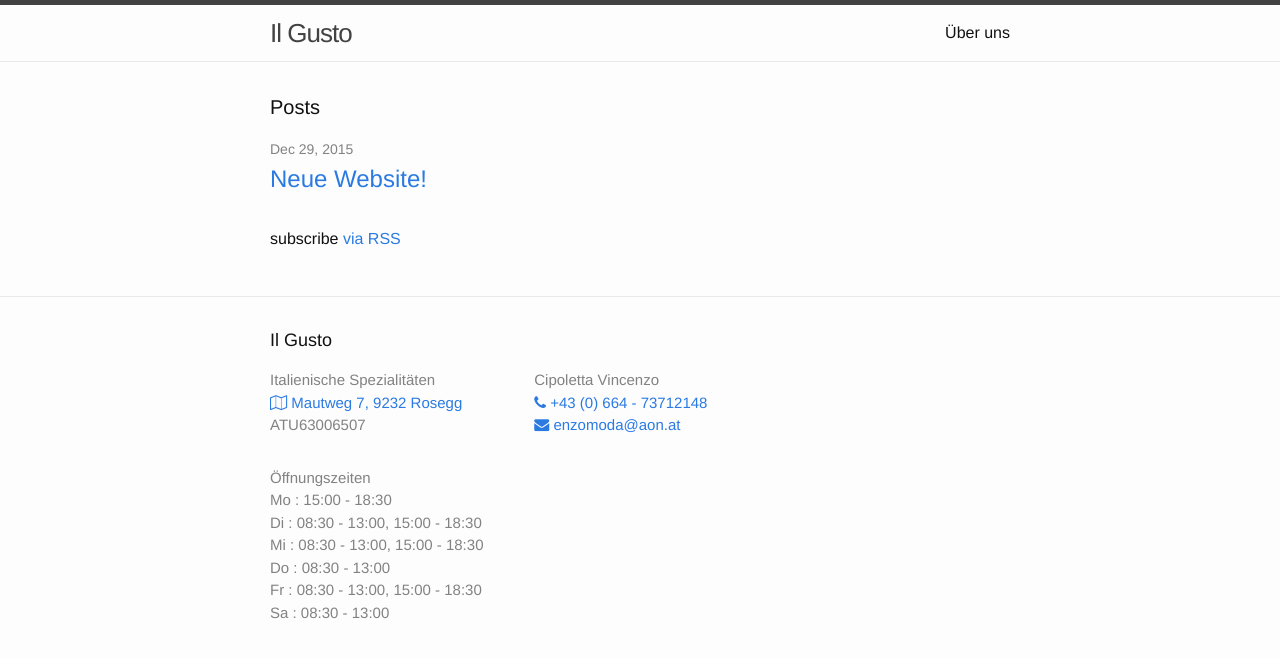
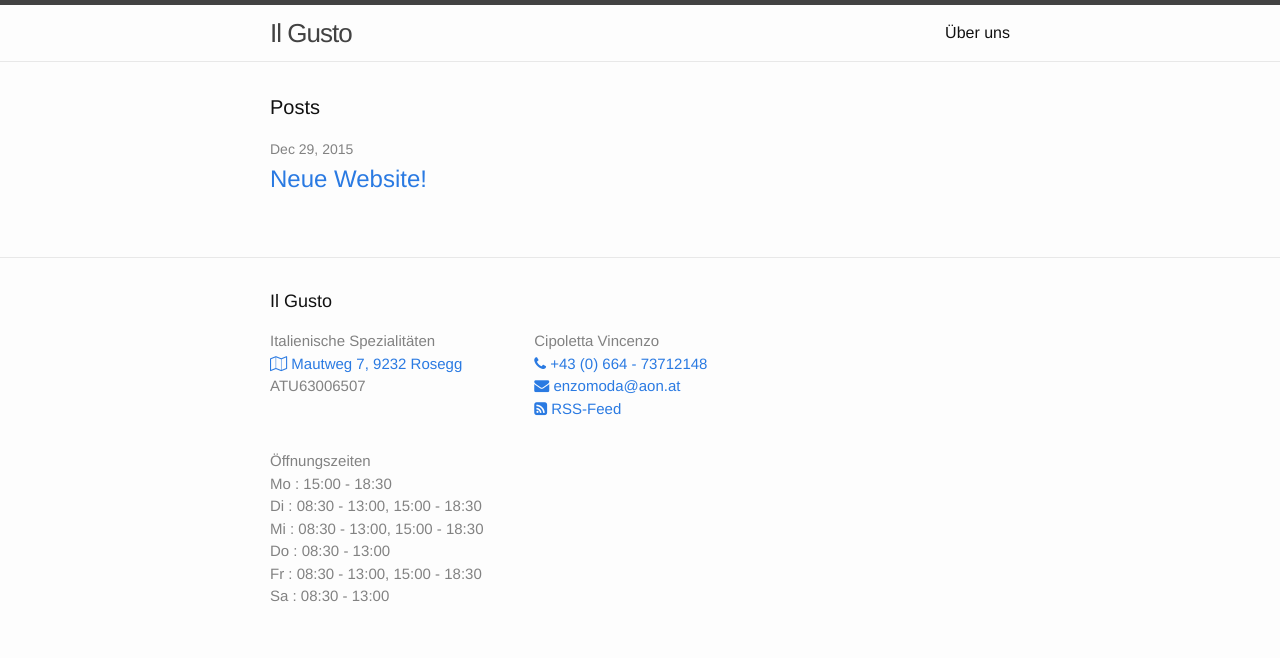
Before and after one commit to annakoe/il-gusto, a Jekyll site: the page built from index.html, in a window 1280 px wide. Shown: the top 658 px of the page. Built offline with Jekyll 4.4.1, drawn with Linux system fonts in a browser that asks for light colours; nearby versions of some CDN libraries.

Commit message:
moved rss icon to footer, removed rss-link in index page

```diff
--- a/_includes/footer.html
+++ b/_includes/footer.html
@@ -31,6 +31,11 @@
           <li>
             <a href="mailto:{{ site.email }}"><i class="fa fa-envelope"></i> {{ site.email }}</a>
           </li>
+          <li>
+            <a href="{{ "/feed.xml" | prepend: site.baseurl }}">
+              <i class="fa fa-rss-square"></i> RSS-Feed
+            </a>
+          </li>
         </ul>
       </div>
 
--- a/index.html
+++ b/index.html
@@ -18,6 +18,6 @@ layout: default
     {% endfor %}
   </ul>
 
-  <p class="rss-subscribe">subscribe <a href="{{ "/feed.xml" | prepend: site.baseurl }}">via RSS</a></p>
+  <!-- <p class="rss-subscribe">subscribe <a href="{{ "/feed.xml" | prepend: site.baseurl }}">via RSS</a></p> -->
 
 </div>
```
